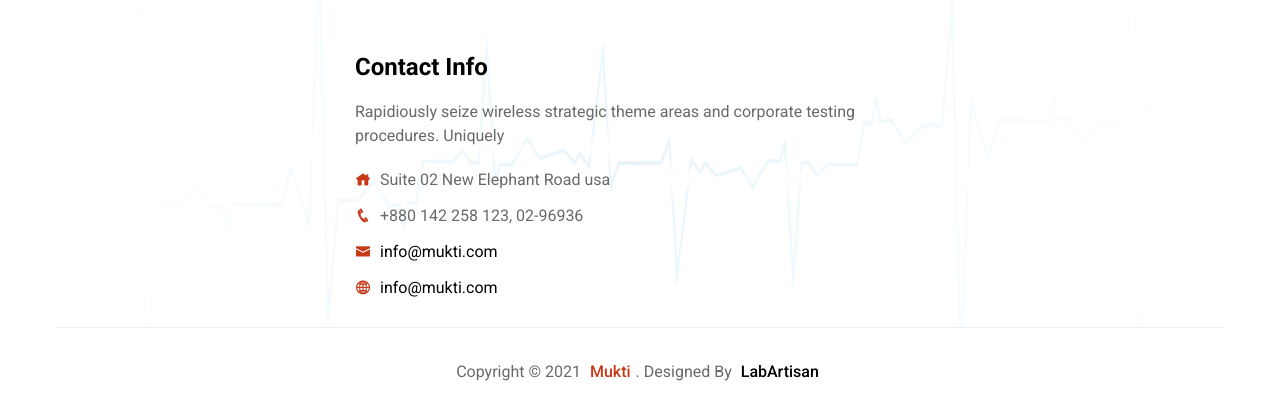
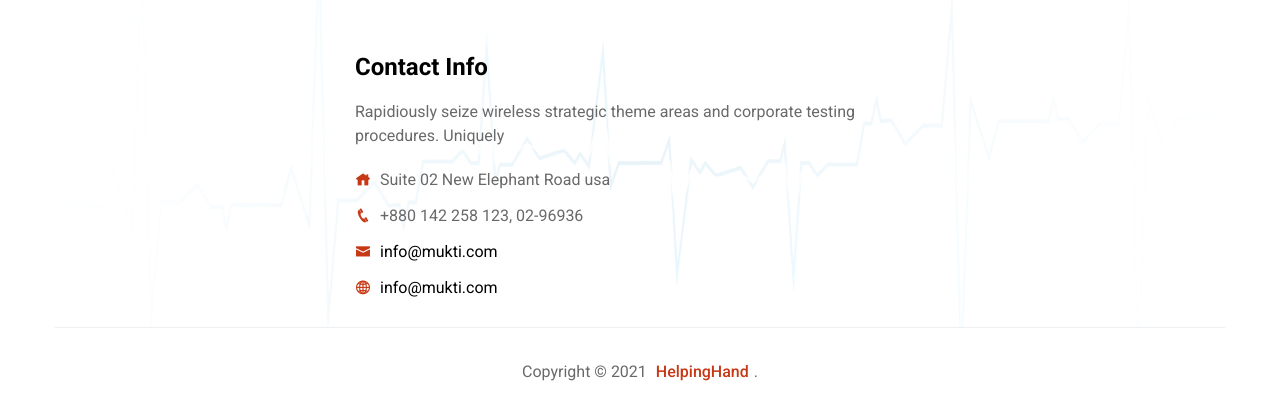
Before and after one commit to lekhaniS/covid_care, a Django app: page / in a window 1280 px wide. Shown: the part 772-1188 px from the top of the page. Run offline with Django 3.2, Linux system fonts and the light colour scheme; some libraries are stand-ins or nearby versions.

```diff
--- a/templates/frontend/base/base.html
+++ b/templates/frontend/base/base.html
@@ -14,7 +14,7 @@
             href="https://fonts.googleapis.com/css2?family=Roboto:ital,wght@0,100;0,300;0,400;0,500;0,700;0,900;1,100;1,300;1,400;1,500;1,700;1,900&amp;display=swap"
             rel="stylesheet">
     <!-- Favicon -->
-    <link rel="shortcut icon" type="image/x-icon" href="{% static 'assets/images/logo/logo2.png' %}">
+    <link rel="shortcut icon" type="image/x-icon" href="{% static 'assets/images/logo/logo.png' %}">
     <!-- Other css -->
     <link rel="stylesheet" href="{% static 'assets/css/animate.css' %}">
     <link rel="stylesheet" href="{% static 'assets/css/bootstrap.min.css' %}">
@@ -185,8 +185,7 @@
             </div>
             <div class="footer-bottom">
                 <div class="copyright text-center wow fadeInUp" data-wow-duration="1s" data-wow-delay=".1s">
-                        <span>Copyright &copy; 2021 <a href="index-2.html">Mukti</a>. Designed by <a
-                                href="https://themeforest.net/user/labartisan">LabArtisan</a></span>
+                    <span>Copyright &copy; 2021 <a href="{% url 'frontend:index' %}">HelpingHand</a></span>.
                 </div>
             </div>
         </div>
--- a/templates/frontend/index.html
+++ b/templates/frontend/index.html
@@ -16,7 +16,7 @@
                 <div class="banner-content">
                     <h2 class="wow fadeInDown" data-wow-duration="2s" data-wow-delay=".1s">Let's be a</h2>
                     <h1 class="wow fadeInLeft" data-wow-duration="2s" data-wow-delay=".1s"><b>Helping
-                            Hand</b> To Help Whoever In Need...</h1>
+                            Hand</b> To Help Someone In Need...</h1>
                      <a href="{% url 'frontend:want_help' %}" class="lab-btn wow fadeInUp" data-wow-duration="1s" data-wow-delay=".1s">
                         <span>Want to help</span>
                     </a>
--- a/user/models.py
+++ b/user/models.py
@@ -9,7 +9,7 @@ class User(models.Model):
     email = models.EmailField(null=True, blank=True, unique=True)
     phone = models.CharField(max_length=255, unique=True, blank=False, null=False)
     state = models.CharField(max_length=15, choices=States, default="MP")
-    city = models.CharField(max_length=255, unique=True, blank=False, null=False)
+    city = models.CharField(max_length=255, blank=False, null=False)
     blood_group = models.CharField(max_length=3, blank=True, null=True)
     oxygen_cylinder_supplier = models.BooleanField(default=False)
     plasma_donor = models.BooleanField(default=False)
```
Also changed, not shown: templates/frontend/medical_list.html (+8 -0 lines), user/migrations/0007_alter_user_city.py (added).
